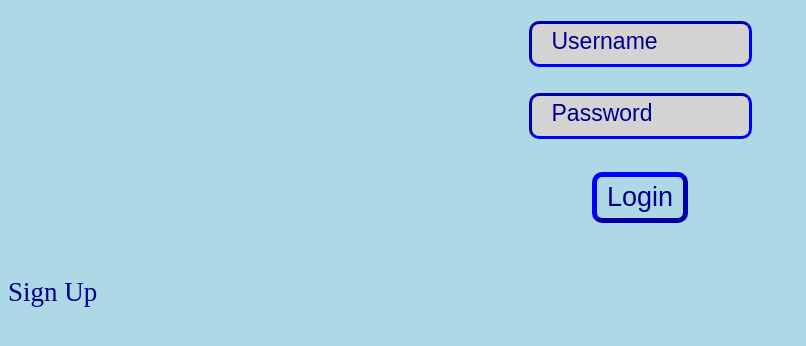
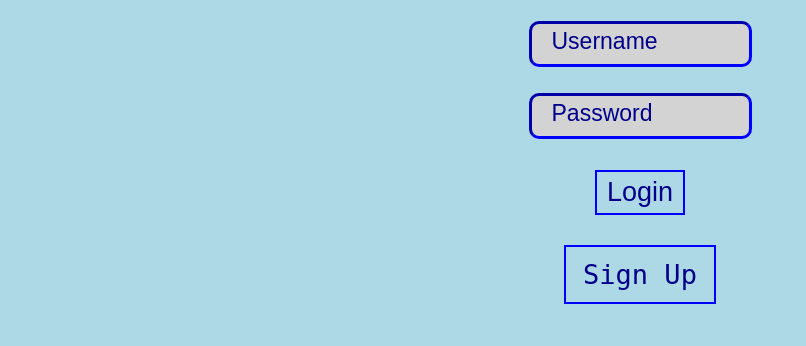
Before and after one commit to SethPalmer3/LogcialBankManager, a Django app: template LBM/users/templates/login.html in a window 1280 px wide. Shown: the top 346 px of the page, without its empty margins (0-806 px from the left). Run offline with Django 3.2, Linux system fonts and the light colour scheme; the template is opened without the code that fills it, so the values that code supplies are empty.

```diff
--- a/LBM/users/static/login.css
+++ b/LBM/users/static/login.css
@@ -13,11 +13,25 @@ input[type="submit"]{
   padding-bottom: 5px;
 
   background-color: lightblue;
-  border-width: 5px;
-  border-radius: 10px;
-  border-color: blue;
+  border-width: 0px;
+  /* border-radius: 10px; */
+  /* border-color: blue; */
+
+  outline: blue solid 2px;
 
   cursor: pointer;
+
+  transition: background-color, scale 0.3s;
+}
+
+input[type="submit"]:hover {
+  background-color: lightgrey;
+  scale: 105%;
+}
+
+
+input[type="submit"]:active() {
+  background-color: grey;
 }
 
 .textual_input {
@@ -57,22 +71,57 @@ input::placeholder {
 
 a {
   display: inline-block;
-  margin-right: auto;
-  margin-left: auto;
   margin-top: 20px;
 
   background-color: lightblue;
-  border-width: 5px;
-  border-radius: 10px;
-  border-color: blue;
+
+  outline: 2px solid blue;
+  outline-offset: 2px;
 
   font-size: 27px;
+  font-family: monospace;
   color: darkblue;
   text-decoration: none;
+  text-align: center;
 
   cursor: pointer;
+
+  padding: 10px 15px;
+
+  transition: background-color, scale 0.3s;
 }
 
 a:hover {
-  background-color: lightblue + lightgrey;
+  background-color: lightgrey;
+  scale: 105%;
 }
+
+a:active{
+  background-color: grey;
+}
+
+/* a:focus{ */
+/*   outline: 2px solid blue; */
+/*   outline-offset: 2px; */
+/* } */
+
+.error {
+  display: block;
+
+  top: 10px;
+  left: 1px;
+
+  background-color: red;
+  color: white;
+  border: 3px solid darkred;
+  border-radius: 10px;
+
+  padding: 10px 15px;
+
+  font-size: 20px;
+}
+
+
+.anchor_wrap {
+  text-align: center;
+}
--- a/LBM/users/templates/login.html
+++ b/LBM/users/templates/login.html
@@ -16,10 +16,12 @@
         </div>
         <input type="submit" value="Login">
     </form>
+    <div class="anchor_wrap">
+      <a href="{% url 'users:signup' %}"> Sign Up </a>
+    </div>
+    <br>
     {% if error %}
-    <p>{{ error }}</p>
+    <p class="error">{{ error }}</p>
     {% endif %}
-    <br>
-    <a href="{% url 'users:signup' %}"> Sign Up </a>
 </body>
 </html>
```
Also changed, not shown: LBM/users/static/home.css (added, +22 -0 lines), LBM/users/templates/home.html (+10 -2 lines), LBM/db.sqlite3, LBM/users/urls.py (line endings or trailing spaces).
